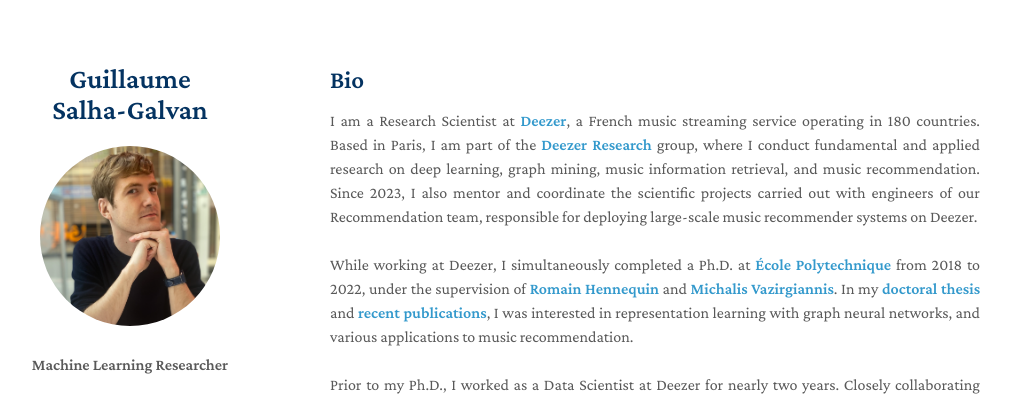
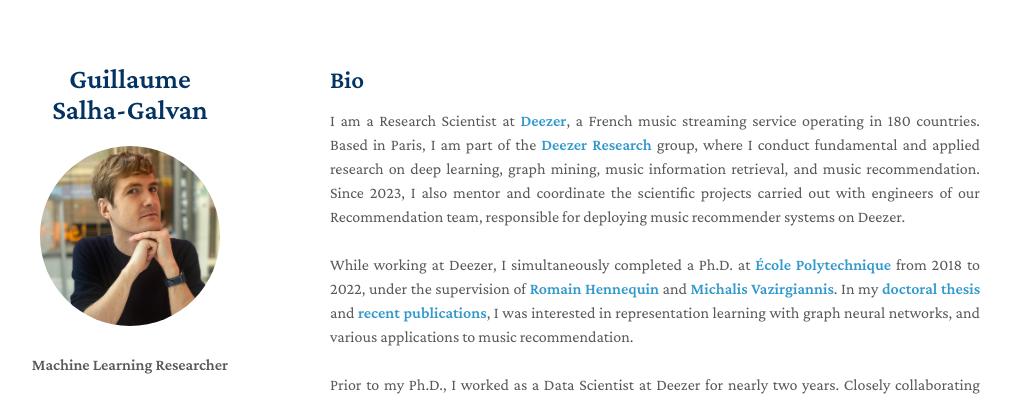
Before and after one commit to GuillaumeSalhaGalvan/GuillaumeSalhaGalvan.github.io, a Jekyll site: the page built from index.md, in a window 1280 px wide and 900 px high. Shown: the top 401 px of the window, without its empty margins (140-1151 px from the left). Built offline with Jekyll 4.4.1, drawn with Linux system fonts in a browser that asks for light colours; our own code applies the rules of GitHub Pages for plain Markdown files; a script that is not in the unit is left out.

Commit message:
Update index.md

```diff
--- a/index.md
+++ b/index.md
@@ -1,7 +1,7 @@
 ## Bio
 
 
-<p style="text-align:justify">I am a Research Scientist at <a href="https://deezer.com/" target="_blank"><b>Deezer</b></a>, a French music streaming service operating in 180 countries. Based in Paris, I am part of the <a href="https://research.deezer.com/" target="_blank"><b>Deezer Research</b></a> group, where I conduct fundamental and applied research on deep learning, graph mining, music information retrieval, and music recommendation. Since 2023, I also mentor and coordinate the scientific projects carried out with engineers of our Recommendation team, responsible for deploying large-scale music recommender systems on Deezer.<br><br>
+<p style="text-align:justify">I am a Research Scientist at <a href="https://deezer.com/" target="_blank"><b>Deezer</b></a>, a French music streaming service operating in 180 countries. Based in Paris, I am part of the <a href="https://research.deezer.com/" target="_blank"><b>Deezer Research</b></a> group, where I conduct fundamental and applied research on deep learning, graph mining, music information retrieval, and music recommendation. Since 2023, I also mentor and coordinate the scientific projects carried out with engineers of our Recommendation team, responsible for deploying music recommender systems on Deezer.<br><br>
 
 While working at Deezer, I simultaneously completed a Ph.D. at <a href="https://www.polytechnique.edu/en" target="_blank"><b>École Polytechnique</b></a> from 2018 to 2022, under the supervision of <a href="https://scholar.google.fr/citations?user=e-aOrHAAAAAJ" target="_blank"><b>Romain Hennequin</b></a> and <a href="https://scholar.google.fr/citations?user=aWGJYcMAAAAJ" target="_blank"><b>Michalis Vazirgiannis</b></a>. In my <a href="https://guillaumesalhagalvan.com/doc/phdthesis_gsalhagalvan.pdf" target="_blank"><b>doctoral thesis</b></a> and <a href="https://scholar.google.fr/citations?hl=fr&authuser=1&user=BFT8u-oAAAAJ" target="_blank"><b>recent publications</b></a>, I was interested in representation learning with graph neural networks, and various applications to music recommendation. <br><br>
 
```
